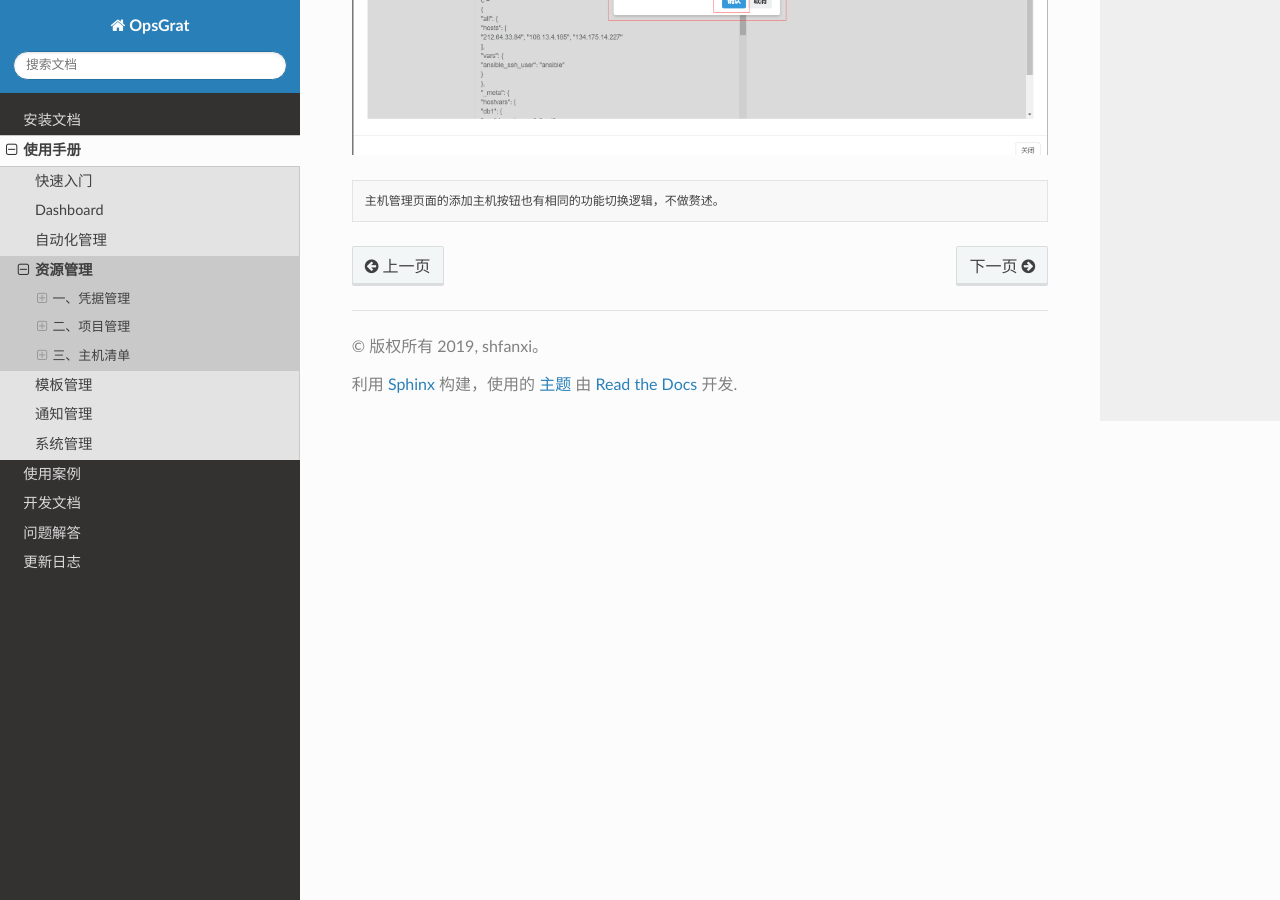
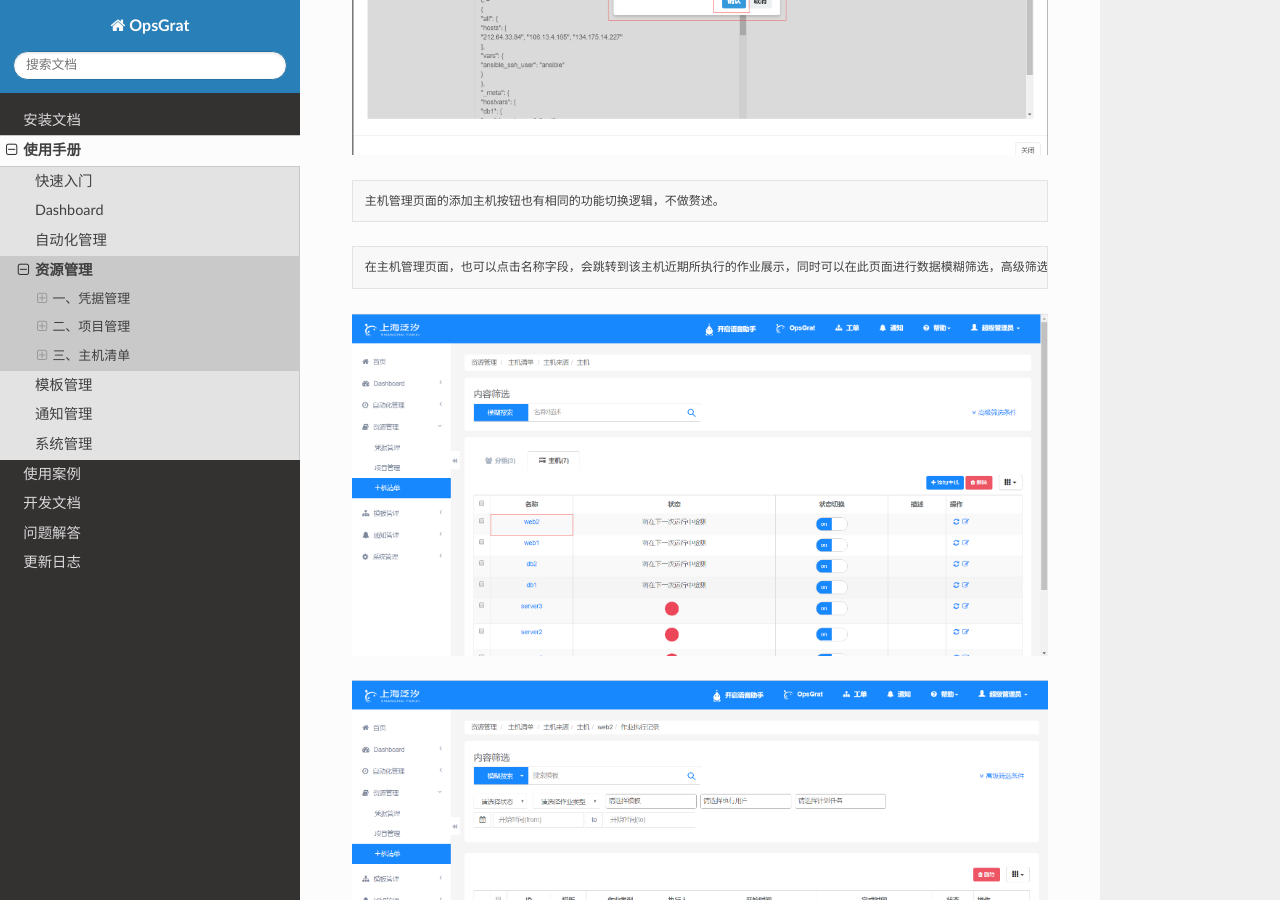
Before and after one commit to shanghaifanxi/opsgrat-docs, a Sphinx documentation site: the page built from source/using/source.rst, in a window 1280 px wide and 900 px high, scrolled down 53952 px. Built offline with Sphinx 7.4.7 and the Read the Docs theme 2.0.0, drawn with Linux system fonts in a browser that asks for light colours.

Commit message:
'主机清单增加截图'

```diff
--- a/source/using/source.rst
+++ b/source/using/source.rst
@@ -603,3 +603,14 @@
 .. code-block:: vim
 
     主机管理页面的添加主机按钮也有相同的功能切换逻辑，不做赘述。
+
+
+.. code-block:: vim
+
+    在主机管理页面，也可以点击名称字段，会跳转到该主机近期所执行的作业展示，同时可以在此页面进行数据模糊筛选，高级筛选，对执行后的作业再次执行，查看，删除等操作。
+
+.. image:: ../_static/img/source_img/99.png
+.. image:: ../_static/img/source_img/100.png
+.. image:: ../_static/img/source_img/101.png
+.. image:: ../_static/img/source_img/102.png
+.. image:: ../_static/img/source_img/103.png
```
Also changed, not shown: source/_static/img/source_img/100.png (added), source/_static/img/source_img/101.png (added), source/_static/img/source_img/102.png (added), source/_static/img/source_img/103.png (added), source/_static/img/source_img/99.png (added).
